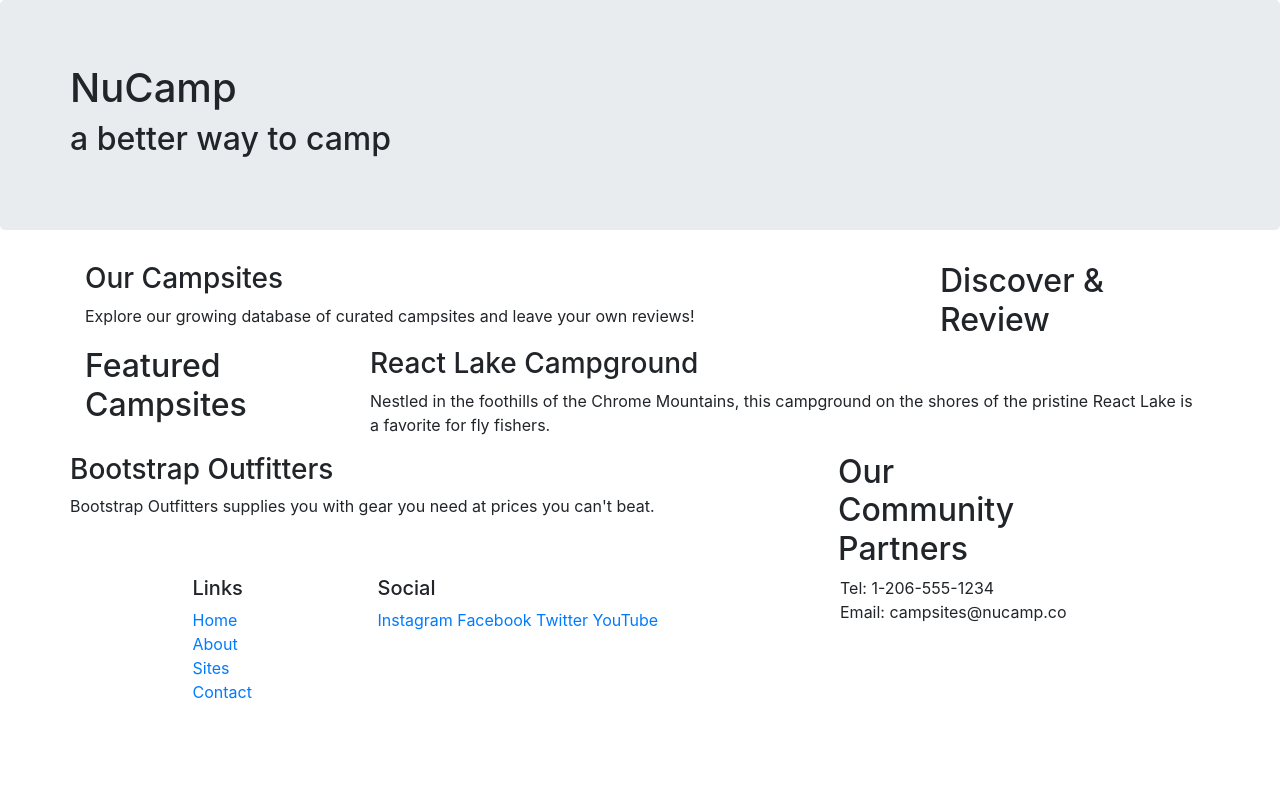
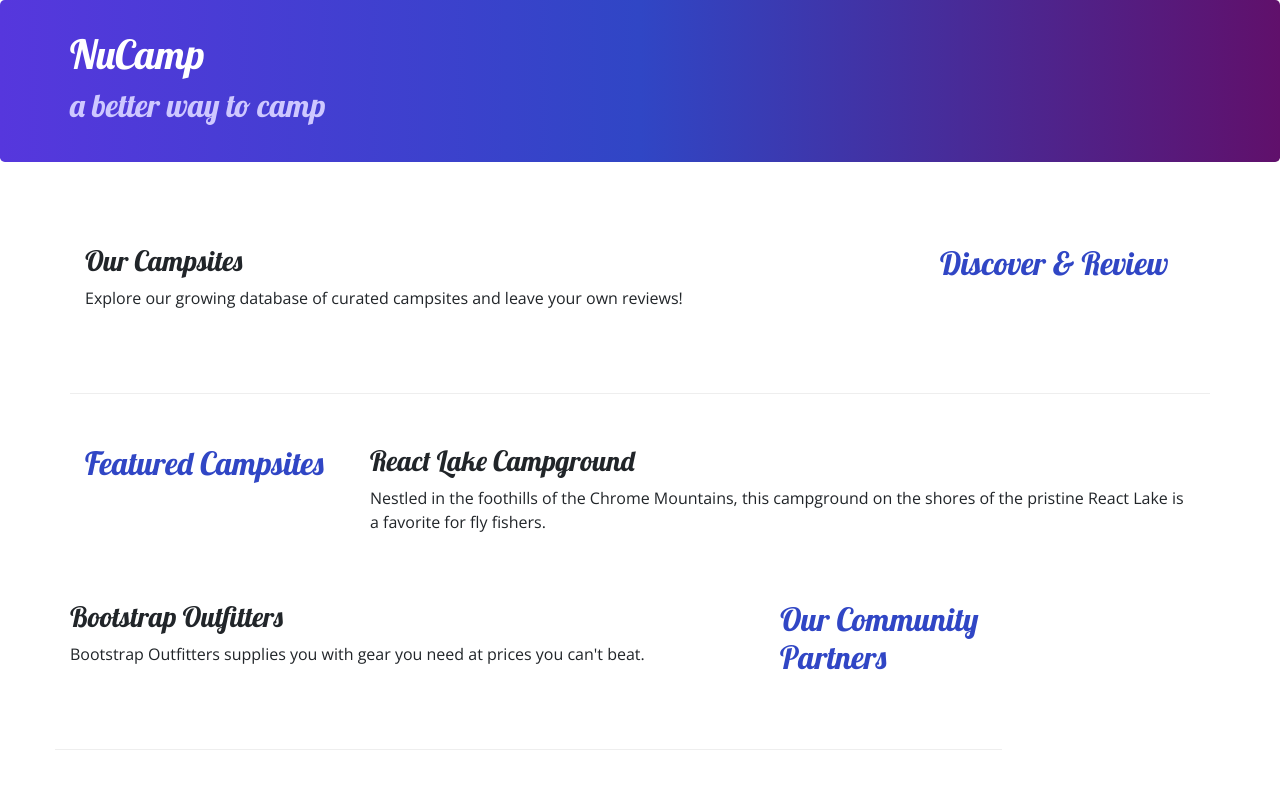
Before and after one commit to abbeycite/Bootstrap-Project-Setup, a website: page index.html in a window 1280 px wide. Shown: the top 799 px of the page. Drawn offline with nearby package versions, Linux system fonts and the light colour scheme.

Commit message:
My First Bootstrap Project

```diff
--- /dev/null
+++ b/css/styles.css
@@ -0,0 +1,29 @@
+body {
+    font-family: "Open Sans", sans-serif;
+}
+
+h1, h2, h3 {
+    font-family: "Lobster", cursive;
+}
+h2 {
+    color: #3046c5
+}
+header h2 {
+    color: #CEC8FF
+}
+footer {
+    background-image: linear-gradient(#CEC8FF, white);
+    padding: 20px 0;
+}
+
+.jumbotron {
+    padding: 30px;
+    background-image: linear-gradient(to right, #5637DD, #3046C5, #60106B);
+    color: white;
+}
+
+.row-content {
+    padding: 50px 0;
+    border-bottom: 1px ridge;
+    min-height: 200px;
+}
--- a/index.html
+++ b/index.html
@@ -8,6 +8,10 @@
 
     <!-- Bootstrap CSS -->
     <link rel="stylesheet" href="node_modules/bootstrap/dist/css/bootstrap.min.css" />
+
+    <!-- Additional CSS must be placed after Bootstrap CSS -->
+    <link rel="stylesheet" href="https://fonts.googleapis.com/css?family=Lobster|Open+Sans" />
+    <link rel="stylesheet" href="css/styles.css" />
     <title>NuCamp: A Better Way To Camp</title>
 </head>
 
@@ -25,9 +29,9 @@
     </header>
 
  <div class = "container">
-    <div class = "row">
+     <div class = "row row-content align-items-centers">
         <div class = "col-sm-4 order-sm-last col-md-3">
-        <h2>Discover & Review</h2>
+        <h2 class = "text-sm-rigth">Discover & Review</h2>
         </div>
       <div class = "col">
         <h3>Our Campsites</h3>
@@ -35,7 +39,7 @@
       </div>
     </div>
 
-    <div class = "row">
+    <div class = "row row-content align-items-centers">
        <div class = "col-sm-4 col-md-3">
         <h2>Featured Campsites</h2>
        </div>
@@ -44,9 +48,9 @@
         <p>Nestled in the foothills of the Chrome Mountains, this campground on the shores of
             the pristine React Lake is a favorite for fly fishers.</p>
     </div>
-    <div class = "row">
+    <div class = "row row-content align-items-centers">
       <div class = "col-sm-4 order-sm-last col-md-3">
-        <h2>Our Community Partners</h2>
+        <h2 class = "text-sm-rigth">Our Community Partners</h2>
     </div>
     <div class = "col">
         <h3>Bootstrap Outfitters</h3>
@@ -67,14 +71,14 @@
                 <li><a href="#">Contact</a></li>
             </ul>
         </div>
-        <div class = "col-6 col-sm-5">
+        <div class = "col-6 col-sm-5 text-center">
             <h5>Social</h5>
             <a href="http://instagram.com/">Instagram</a>
             <a href="http://facebook.com/">Facebook</a>
             <a href="http://twitter.com/">Twitter</a>
             <a href="http://youtube.com/">YouTube</a>
         </div>
-        <div class = "col-sm-4">
+        <div class = "col-sm-4 text-center">
             Tel: 1-206-555-1234<br />
             Email: campsites@nucamp.co
         </div>
```
